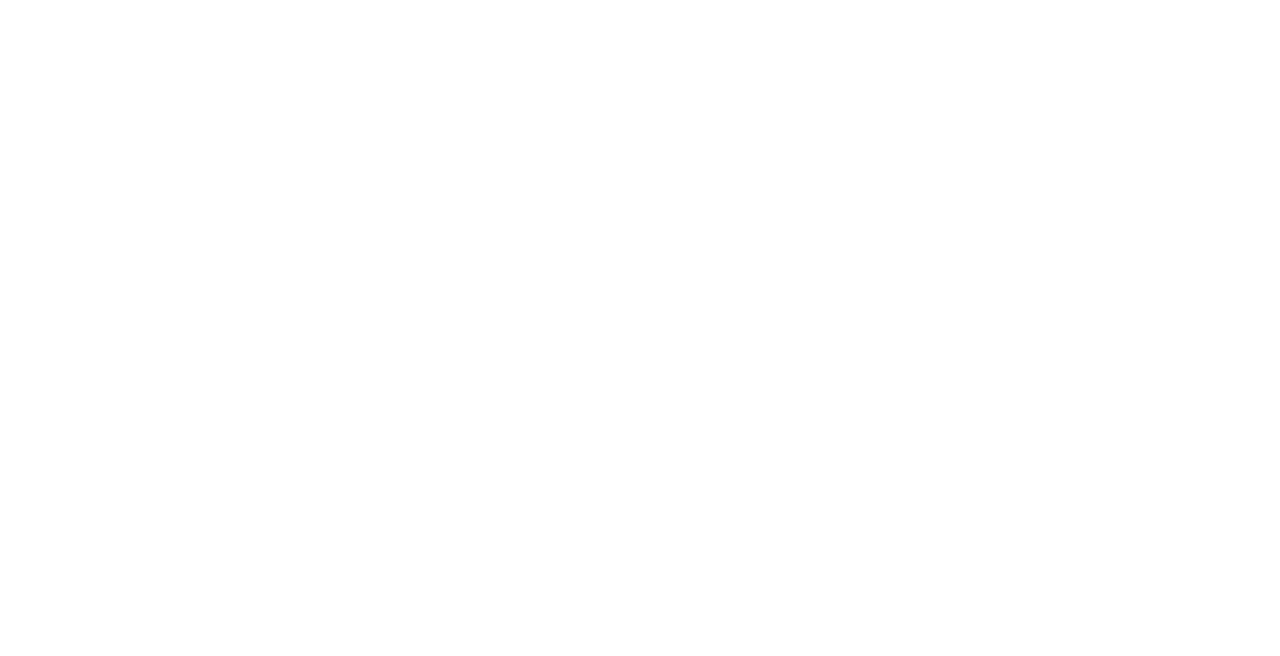
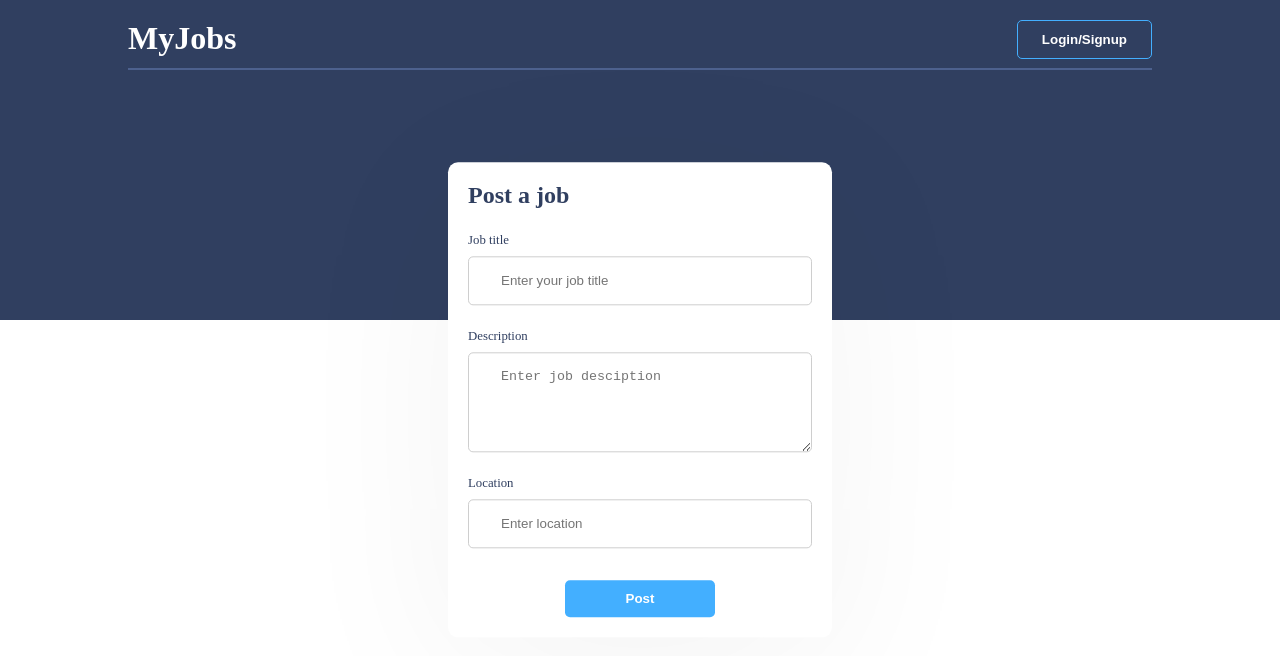
Before and after one commit to RishabhVerma098/squareboattask, a React (Create React App) app: page /postjob in a window 1280 px wide. Shown: the top 656 px of the page. Built offline with nearby package versions, Linux system fonts and the light colour scheme.

Commit message:
can post a job

```diff
--- a/src/App.js
+++ b/src/App.js
@@ -17,6 +17,10 @@
             <CandidateHome />
           </Route>
 
+          <Route path="/postjob">
+            <Postjob />
+          </Route>
+
           <Route path="/auth/:type" component={Auth} />
         </Switch>
       </Router>
--- a/src/components/candidate/home/home.js
+++ b/src/components/candidate/home/home.js
@@ -58,6 +58,8 @@
           <h2>All jobs</h2>
         ) : showApplied ? (
           <h2>Jobs you have applied to</h2>
+        ) : localStorage.getItem("useRole") === "0" ? (
+          <h2>Jobs posted by you</h2>
         ) : (
           <h2>Jobs for you</h2>
         )}
--- a/src/components/candidate/home/recuit.scss
+++ b/src/components/candidate/home/recuit.scss
@@ -0,0 +1,4 @@
+.viewapp {
+  background-color: white;
+  color: white;
+}
--- a/src/components/candidate/home/recuithome.js
+++ b/src/components/candidate/home/recuithome.js
@@ -2,6 +2,7 @@
 import "./recuit.scss";
 import { fetchRecuitersJob } from "../../../store/actions";
 import { useDispatch, useSelector } from "react-redux";
+import { Link } from "react-router-dom";
 function Recruit() {
   const dispatch = useDispatch();
   var token = localStorage.getItem("token");
@@ -17,7 +18,9 @@
       {rjobs.length === 0 ? (
         <div className="nojobs">
           <p>No jobs posted by you</p>
-          <button>Post a job</button>
+          <Link to="/postjob">
+            <button>Post a job</button>
+          </Link>
         </div>
       ) : (
         <div className="job-grid">
@@ -28,7 +31,7 @@
                 <p>{job.description}</p>
                 <div className="bottom-card">
                   <p>{job.location}</p>
-                  <button>View Candidates</button>
+                  <button>View</button>
                 </div>
               </div>
             );
--- a/src/components/homepage/banner/header.js
+++ b/src/components/homepage/banner/header.js
@@ -23,7 +23,9 @@
       ) : (
         <div className="right">
           {localStorage.getItem("useRole") === "0" ? (
-            <p style={{ color: "white", marginRight: "1rem" }}>Post a job</p>
+            <Link to="/postjob">
+              <p style={{ color: "white", marginRight: "1rem" }}>Post a job</p>
+            </Link>
           ) : (
             <p
               className="applied"
--- a/src/components/recruit/postjob.js
+++ b/src/components/recruit/postjob.js
@@ -1,7 +1,52 @@
 import React from "react";
 import "./postjob.scss";
 import Header from "../../components/homepage/banner/header";
+
+import { postajob } from "../../store/actions";
+import { useDispatch } from "react-redux";
+import { useFormik } from "formik";
+import { useHistory } from "react-router-dom";
 function PostJob() {
+  const dispatch = useDispatch();
+  const history = useHistory();
+  const formik = useFormik({
+    initialValues: {
+      title: "",
+      description: "",
+      location: "",
+    },
+    onSubmit: (values) => console.log(values),
+    validate: (values) => {
+      let errors = {};
+      if (!values.title) {
+        errors.title = "Title is required";
+      }
+
+      if (!values.desciption) {
+        errors.description = "Desciption is required";
+      }
+
+      if (!values.location) {
+        errors.location = "location is required";
+      }
+
+      return errors;
+    },
+  });
+
+  const post = (e) => {
+    e.preventDefault();
+    dispatch(
+      postajob(localStorage.getItem("token"), {
+        title: formik.values.title,
+        description: formik.values.description,
+        location: formik.values.location,
+      })
+    ).then(() => {
+      history.push("/candidate");
+    });
+  };
+
   return (
     <div className="postajob">
       <div className="background">
@@ -9,18 +54,45 @@
       </div>
       <div className="form">
         <h2>Post a job</h2>
-        <form>
+        <form onSubmit={formik.handleSubmit}>
           <label className="title">Job title</label>
           <input
             type="text"
-            name="text"
+            name="title"
             placeholder="Enter your job title"
+            onChange={formik.handleChange}
+            value={formik.values.title}
+            onBlur={formik.handleBlur}
           ></input>
+          {formik.touched.title && formik.errors.title ? (
+            <div className="error">{formik.errors.title}</div>
+          ) : null}
           <label className="desciption">Description</label>
-          <textarea placeholder="Enter job desciption"></textarea>
+          <textarea
+            name="description"
+            placeholder="Enter job desciption"
+            onChange={formik.handleChange}
+            value={formik.values.description}
+            onBlur={formik.handleBlur}
+          ></textarea>
+          {formik.touched.desciption && formik.errors.description ? (
+            <div className="error">{formik.errors.description}</div>
+          ) : null}
           <label className="title">Location</label>
-          <input type="text" name="text" placeholder="Enter location"></input>
-          <button type="submit">Post</button>
+          <input
+            type="text"
+            name="location"
+            placeholder="Enter location"
+            onChange={formik.handleChange}
+            value={formik.values.location}
+            onBlur={formik.handleBlur}
+          ></input>
+          {formik.touched.location && formik.errors.location ? (
+            <div className="error">{formik.errors.location}</div>
+          ) : null}
+          <button type="submit" onClick={(e) => post(e)}>
+            Post
+          </button>
         </form>
       </div>
     </div>
--- a/src/store/actions/index.js
+++ b/src/store/actions/index.js
@@ -173,7 +173,6 @@
 };
 
 export const fetchRecuitersJob = (token) => {
-  console.log("recuot ran");
   return function (dispatch) {
     var config = {
       method: "get",
@@ -185,11 +184,10 @@
 
     return axios(config)
       .then(function (res) {
-        console.log(res.data);
         if (res.data.message === "No jobs posted") {
           dispatch(recuitersJob([]));
         } else {
-          dispatch(recuitersJob(res.data));
+          dispatch(recuitersJob(res.data.data.data));
         }
       })
       .catch(function (error) {
@@ -204,3 +202,34 @@
     payload: data,
   };
 };
+
+export const postajob = (token, body) => {
+  console.log(token, body);
+  return function (dispatch) {
+    var config = {
+      method: "post",
+      url: `${url}/jobs`,
+      data: {
+        title: body.title,
+        description: body.description,
+        location: body.location,
+      },
+      headers: {
+        Authorization: token,
+      },
+    };
+
+    return axios(config)
+      .then(function (res) {
+        console.log(res.data);
+        // if (res.data.message === "No jobs posted") {
+        //   dispatch(recuitersJob([]));
+        // } else {
+        //   dispatch(recuitersJob(res.data.data.data));
+        // }
+      })
+      .catch(function (error) {
+        console.log(error.response.data);
+      });
+  };
+};
```
Also changed, not shown: 1 other file (tests, documents, lock files or other folders).
